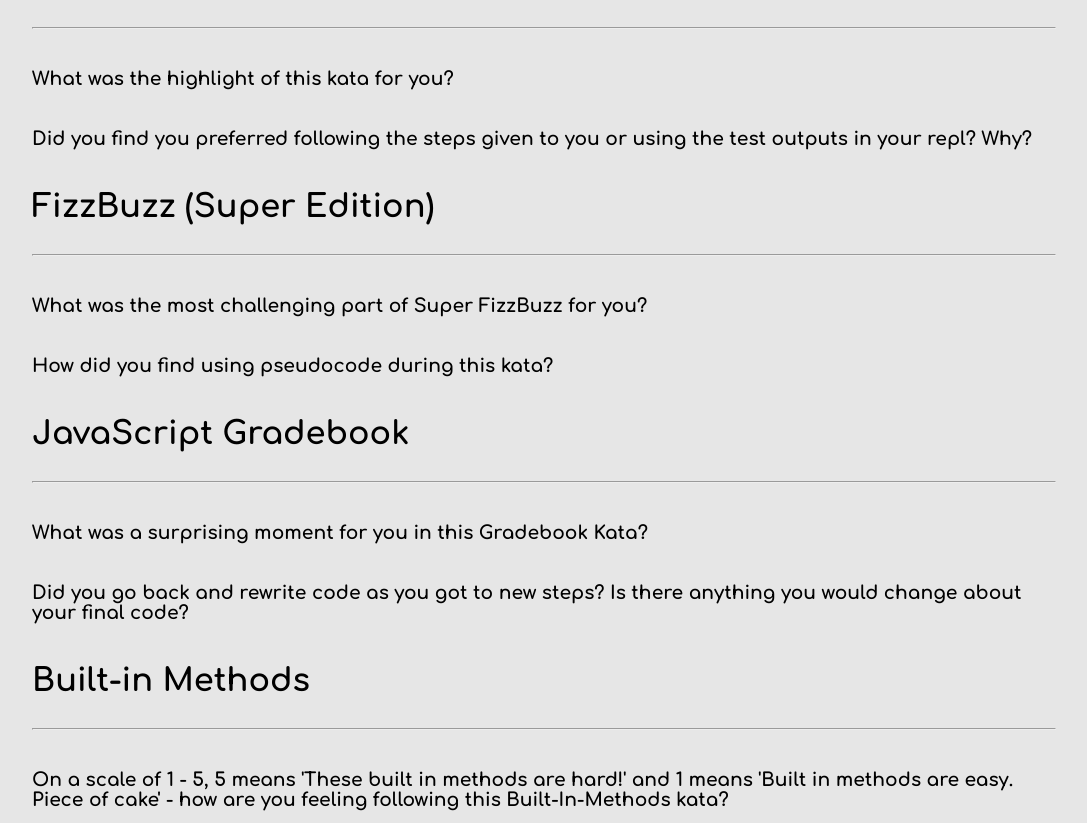
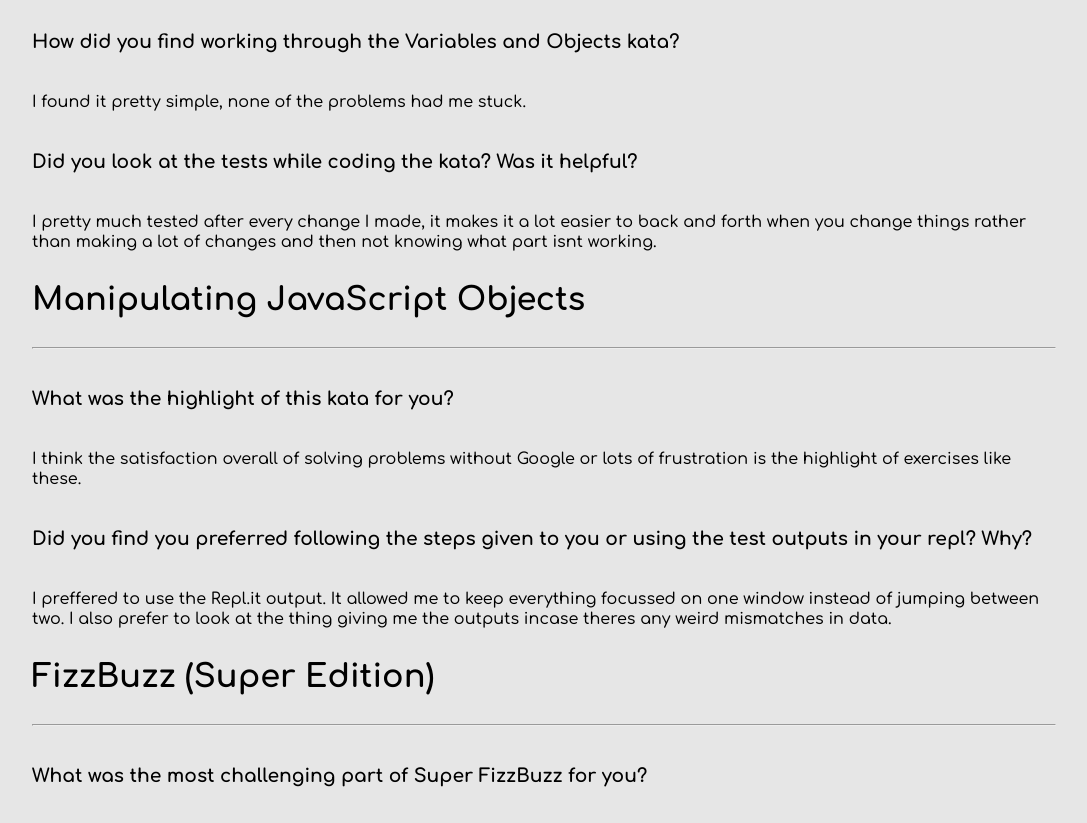
Before and after one commit to jake-hurley/jake-hurley, a plain HTML site: page blog/sprint-4-reflection.html in a window 1280 px wide. Shown: the part 1892-2715 px from the top of the page, without its empty margins (96-1183 px from the left). Drawn offline with Linux system fonts and the light colour scheme.

Commit message:
update sprint-4-reflection with new blog entry

```diff
--- a/blog/sprint-4-reflection.html
+++ b/blog/sprint-4-reflection.html
@@ -19,11 +19,16 @@
 
         <h3>What code readability habit will you begin implementing today?</h3>
 
-
+        <p>
+            Something that I already had an awarness of prior to this section was indentation. Although I knew the main concept, there were a couple of little details like text content indentation I had not learnt so I will implement those.
+        </p>
 
         <h3>Does code readability seem important to you, or unnecessarily fussy? Justify your answer.</h3>
 
-
+        <p>
+            Coming from a career where keeping things like files and directories tidy and functional for other artists to work on is critical to everybody getting along. I am very aware of how important it is for your work to be readable for other developers.
+            It extends beyond simply being readable for others. It affects the efficiency of pulling apart your code to solve problems too. The cleaner it is, the easier literally every other task becomes.
+        </p>
 
 
 
@@ -118,11 +123,15 @@
 
         <h3>How did you find working through the Variables and Objects kata?</h3>
 
-
+        <p>
+            I found it pretty simple, none of the problems had me stuck.
+        </p>
 
         <h3>Did you look at the tests while coding the kata? Was it helpful?</h3>
 
-
+        <p>
+            I pretty much tested after every change I made, it makes it a lot easier to back and forth when you change things rather than making a lot of changes and then not knowing what part isnt working.
+        </p>
 
 
 
@@ -132,11 +141,15 @@
 
         <h3>What was the highlight of this kata for you?</h3>
 
-
+        <p>
+            I think the satisfaction overall of solving problems without Google or lots of frustration is the highlight of exercises like these.
+        </p>
 
         <h3>Did you find you preferred following the steps given to you or using the test outputs in your repl? Why?</h3>
 
-
+        <p>
+            I preffered to use the Repl.it output. It allowed me to keep everything focussed on one window instead of jumping between two. I also prefer to look at the thing giving me the outputs incase theres any weird mismatches in data.
+        </p>
 
 
 
```
